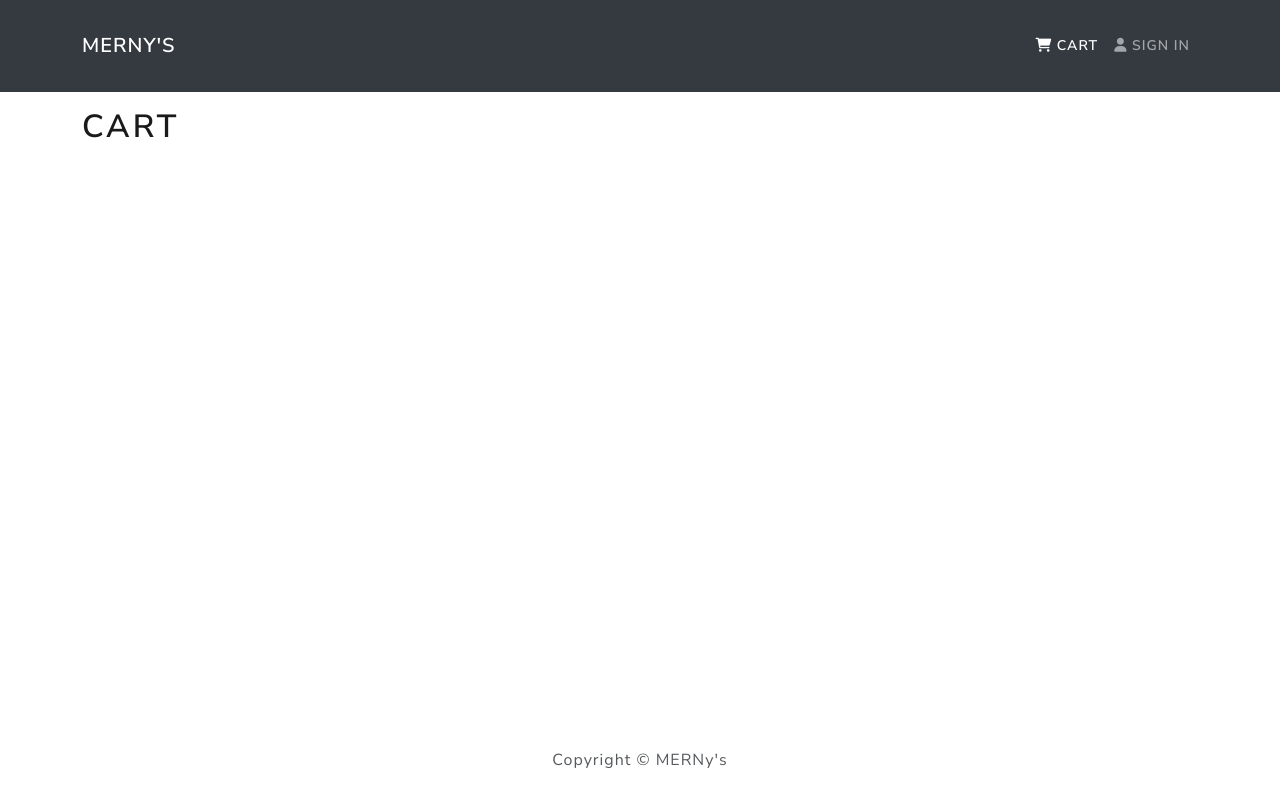
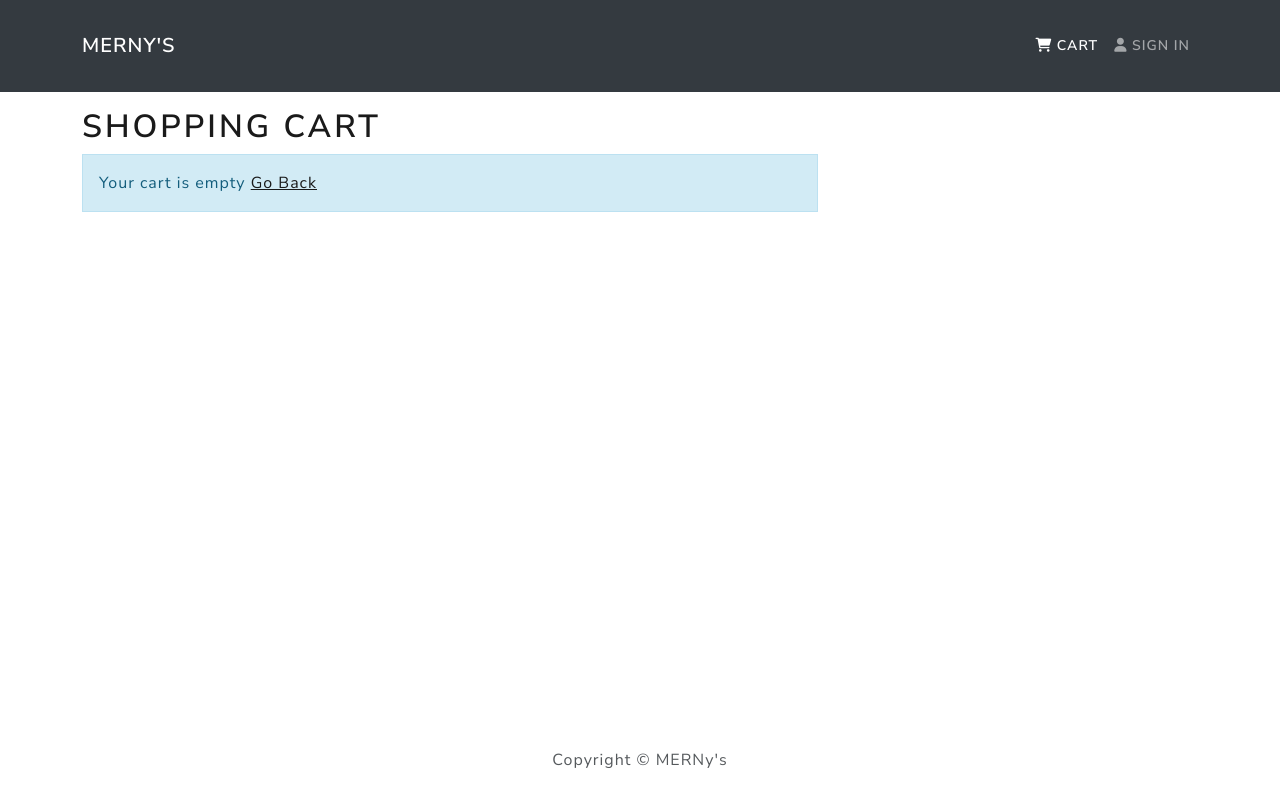
Before and after one commit to PN-Barnes/MERNys-ecommerce, a React (Create React App) app in the folder client/: page /cart in a window 1280 px wide. Built offline with nearby package versions, Linux system fonts and the light colour scheme.

Commit message:
added cart page display and remove to cart function but does not remove actual object. Page displays items found in local storage and state

```diff
--- a/client/src/pages/CartPage.js
+++ b/client/src/pages/CartPage.js
@@ -28,7 +28,65 @@
       dispatch(addToCart(productId, qty));
     }
   }, [dispatch, productId, qty]);
-  return <h1>Cart</h1>;
+
+  const removeFromCart = (id) => {
+    console.log('remove');
+  };
+  return (
+    <Row>
+      <Col md={8}>
+        <h1>Shopping Cart</h1>
+        {cartItems.length === 0 ? (
+          <Message>
+            Your cart is empty <Link to='/'>Go Back</Link>
+          </Message>
+        ) : (
+          <ListGroup variant='flush'>
+            {cartItems.map((item) => (
+              <ListGroup.Item key={item.product}>
+                <Row>
+                  <Col>
+                    <Image src={item.image} alt={item.name} fluid rounded />
+                  </Col>
+                  <Col md={3}>
+                    <Link to={`/product/${item.product}`}></Link>
+                  </Col>
+                  <Col md={2}>
+                    <Form.Control
+                      as='select'
+                      value={qty}
+                      onChange={(e) =>
+                        dispatch(
+                          addToCart(item.product, Number(e.target.value))
+                        )
+                      }
+                    >
+                      {[...Array(item.countInStock).keys()].map((x) => (
+                        <option key={x + 1} value={x + 1}>
+                          {x + 1}
+                        </option>
+                      ))}
+                    </Form.Control>
+                  </Col>
+                  <Col md={2}>
+                    <Button
+                      type='button'
+                      variant='light'
+                      onClick={() => removeFromCart(item.product)}
+                    >
+                      <i className='fas fa-trash'></i>
+                    </Button>
+                  </Col>
+                </Row>
+              </ListGroup.Item>
+            ))}
+          </ListGroup>
+        )}
+      </Col>
+      <Col md={2}></Col>
+      <Col md={2}></Col>
+    </Row>
+  );
 };
 
 export default CartPage;
```
